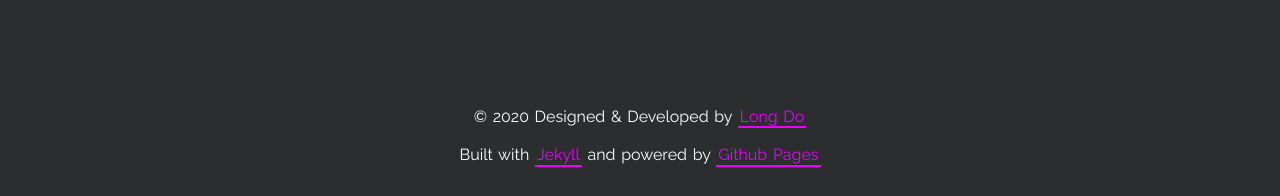
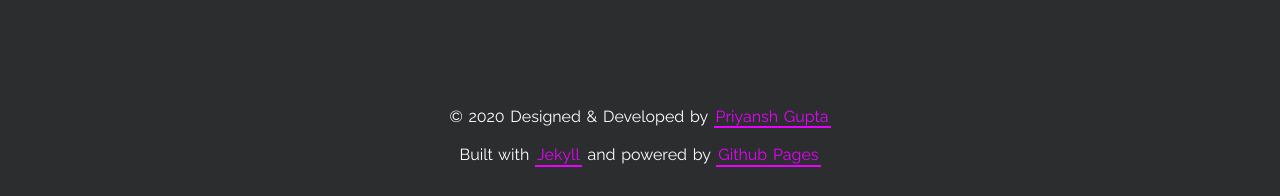
Before and after one commit to priyansh19/portfolio-v1, a Jekyll site: the page built from index.html, in a window 1280 px wide. Shown: the part 1026-1222 px from the top of the page. Built offline with Jekyll 4.4.1, drawn with Linux system fonts in a browser that asks for light colours.

Commit message:
Adding footer

```diff
--- a/_includes/footer.html
+++ b/_includes/footer.html
@@ -1,8 +1,8 @@
 <footer class="footer">
   <p>
     &copy; 2020 Designed & Developed by
-    <a class="highlight-link" href="https://longpdo.github.io/" target="_blank" rel="noreferrer">
-      Long Do
+    <a class="highlight-link" href="https://priyanshgupta.netlify.app/" target="_blank" rel="noreferrer">
+      Priyansh Gupta
     </a>
   </p>
   <p>
```
